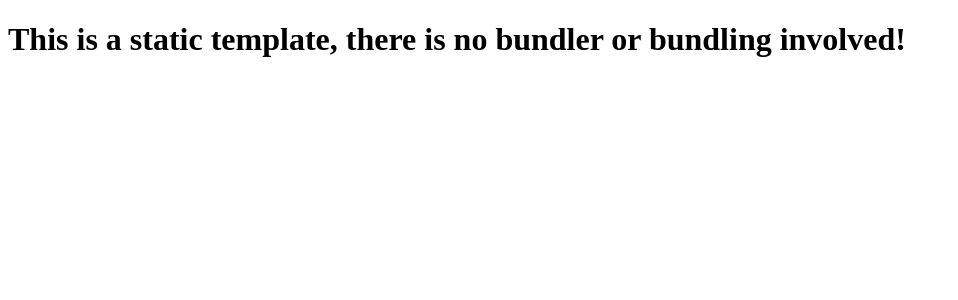
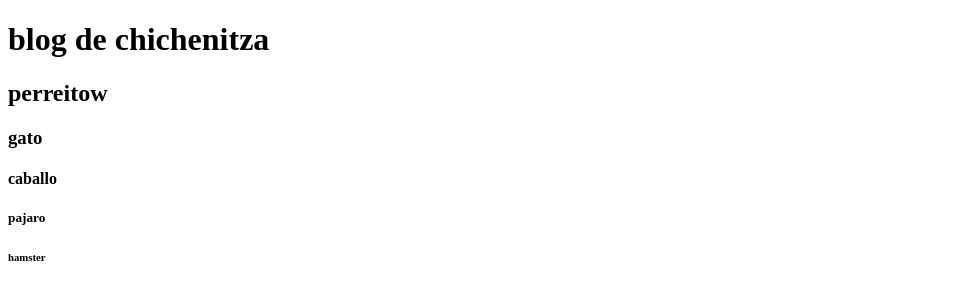
Before and after one commit to Maf-123/html-mariafernanda-garciagiraldo, a website: page index.html in a window 1280 px wide. Shown: the whole page, without its empty margins (0-958 px from the left). Drawn offline with Linux system fonts and the light colour scheme.

Commit message:
titulos y parrafos

```diff
--- a/index.html
+++ b/index.html
@@ -1,12 +1,34 @@
 <!DOCTYPE html>
 <html lang="en">
   <head>
-    <meta charset="UTF-8">
-    <meta name="viewport" content="width=device-width, initial-scale=1.0">
-    <meta http-equiv="X-UA-Compatible" content="ie=edge">
+    <meta charset="UTF-8" />
+    <meta name="viewport" content="width=device-width, initial-scale=1.0" />
+    <meta http-equiv="X-UA-Compatible" content="ie=edge" />
     <title>Static Template</title>
   </head>
   <body>
-    <h1>This is a static template, there is no bundler or bundling involved!</h1>
+    <h1>
+      blog de chichenitza
+    </h1>
+
+    <h2>
+      perreitow
+    </h2>
+
+    <h3>
+      gato
+    </h3>
+
+    <h4>
+      caballo
+    </h4>
+
+    <h5>
+      pajaro
+    </h5>
+
+    <h6>
+      hamster
+    </h6>
   </body>
 </html>
```
